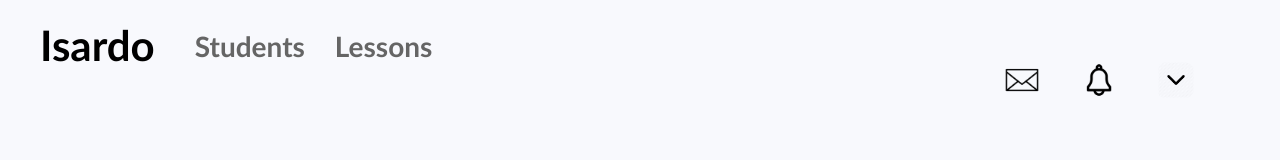
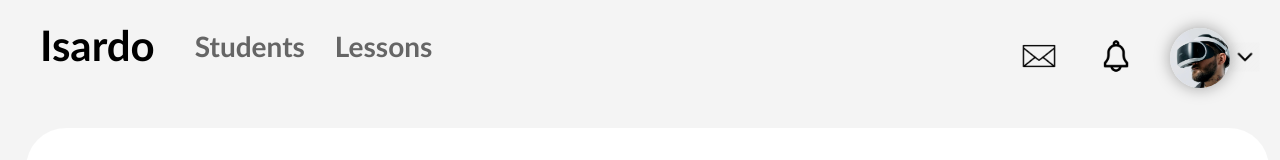
Before and after one commit to MichSzmid/Isardo, a plain HTML site: page public/Students.html in a window 1280 px wide. Drawn offline with Linux system fonts and the light colour scheme.

Commit message:
students main ui init

```diff
--- a/public/Students.html
+++ b/public/Students.html
@@ -18,10 +18,16 @@
             </ul>
         </div>
         <div class="user-panel">
-            <div class="user-panel--icon"><img src="../images/icons/message.png"/></div>
-            <div class="user-panel--icon"><img src="../images/icons/notification.png"/></div>
-            <div class="user-panel--icon"><img src="../images/icons/dropdown.png"/></div>
+            <div class="user-panel-icon"><img draggable="false" src="../images/icons/message.png"/></div>
+            <div class="user-panel-icon"><img draggable="false" src="../images/icons/notification.png"/></div>
+            <div class="user-panel-menu--min">
+                <div><img src="../images/users/user1.jpg" draggable="false"/></div>
+                <img src="../images/icons/dropdown.png" alt="\/"/>
+            </div>
         </div>
+    <section class="main-ui-section">
+
+    </section>
 <script src="../src/indexStudents.js"></script>
 </BODY>
 </HTML>
--- a/public/styles.css
+++ b/public/styles.css
@@ -145,7 +145,7 @@ div.login-top a{
 /* ==== Students interface ==== */
 section.ui-body {
     position:absolute;
-    background-color:#f8f9fd;
+    background-color:#F4F4F4;
     width:100%;
     Height:100%;
     user-select:none;
@@ -197,20 +197,58 @@ div.user-panel{
     display:flex;
     float:right;
     padding:10px;
-    margin: 20px 40px 40px 0;
+    margin: 0px 40px 40px 0;
 }
-.user-panel>.user-panel--icon{
+.user-panel>.user-panel-icon{
     height:45px;
     width:45px;
     border-radius:50%;
     overflow:hidden;
     cursor:pointer;
     text-align: center;
-    margin:12px 32px 0 0;
+    margin:8px 32px 0 0;
 }
-.user-panel>.user-panel--icon>img{
+.user-panel>.user-panel-icon>img{
     display:inline;
     height:80%;
     width:80%;
     margin-top: 4px;
 }
+.user-panel-menu--min>div{
+    height:60px;
+    width: 60px;
+    border-radius:50%;
+    overflow:hidden;
+    cursor:pointer;
+    text-align: center;
+    margin:2px 0px 0 0;
+    box-shadow: 0 0 16px rgba(0, 0, 0, 0.348);
+}
+.user-panel-menu--min>div>img{
+    display:block;
+    width:120%;
+    margin-top: -12px;
+    position:relative;
+    float:left;
+}
+.user-panel-menu--min>img{
+    display:inline;
+    position:relative;
+    padding:0;
+    margin: 0 auto;
+    top:-50%;
+    right:-50%;
+    width:30px;
+    height:auto;
+    float:right;
+}
+section.main-ui-section{
+    position:absolute;
+    background:white;
+    left:2%;
+    top:16%;
+    width:94%;
+    height:77%;
+    border-radius: 40px;
+    padding:20px;
+}
```
